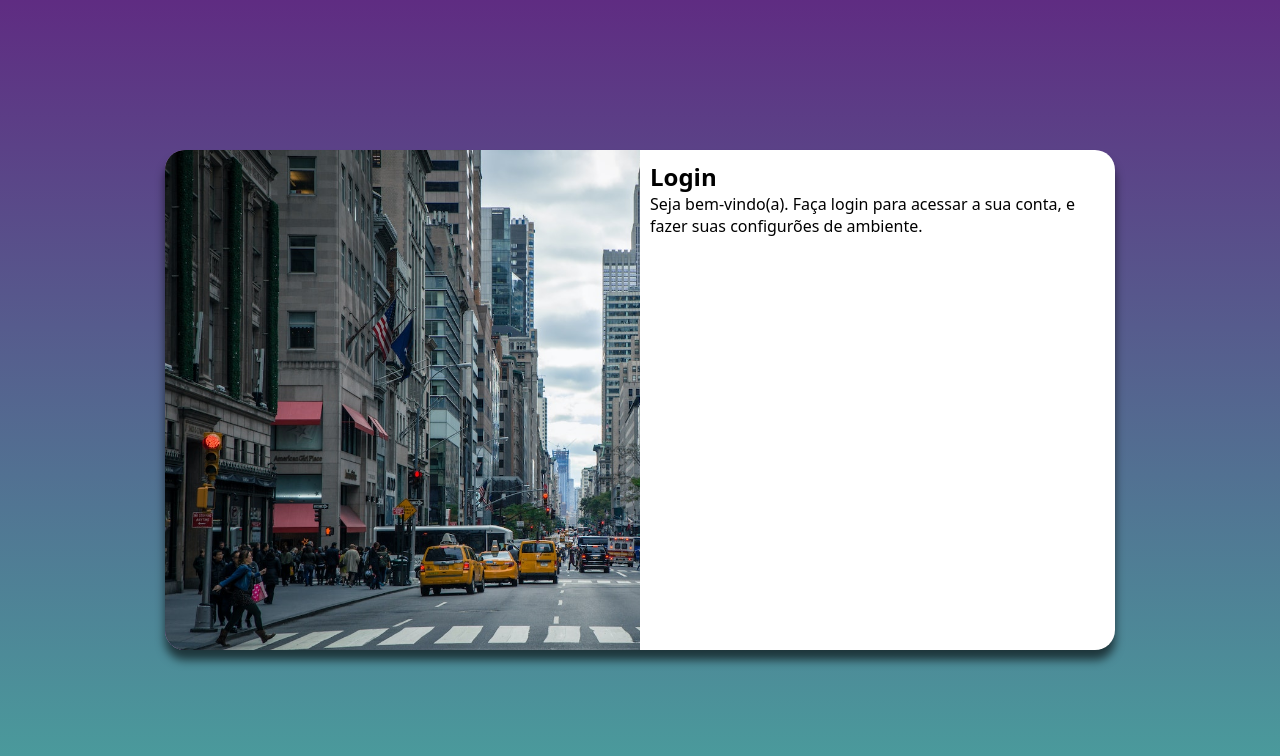
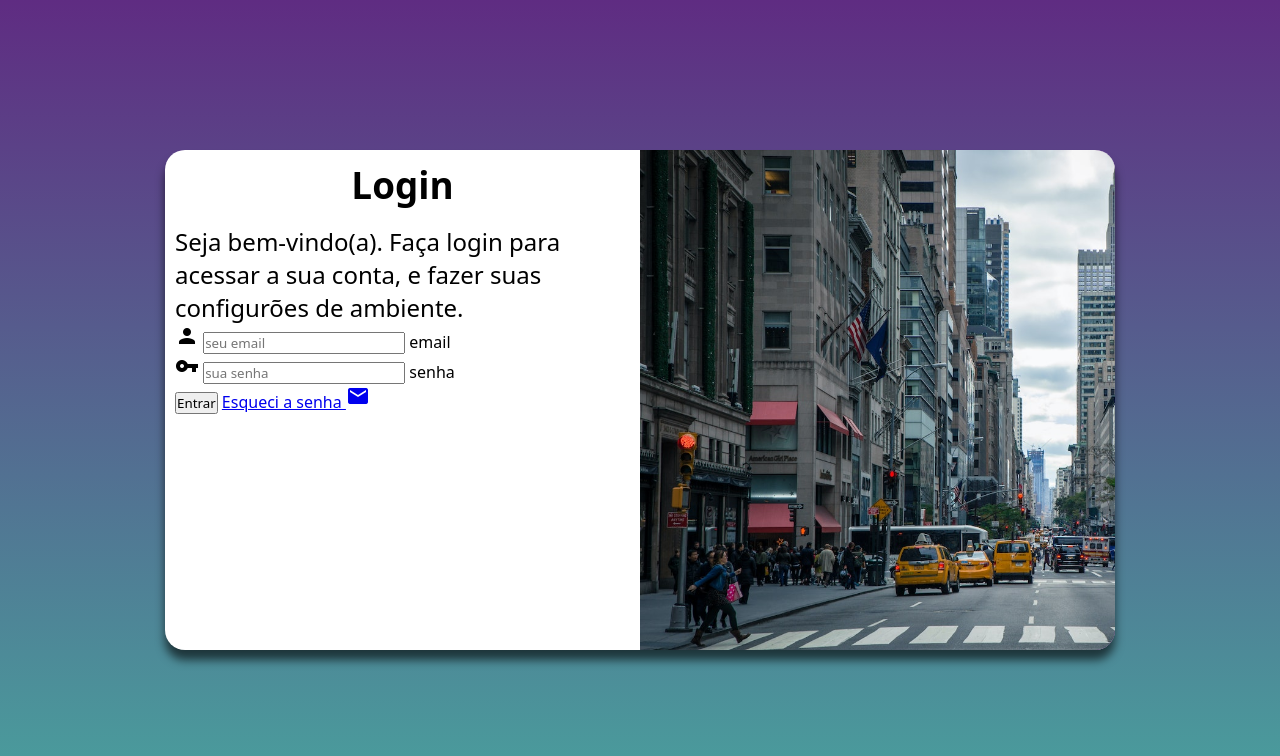
Before and after one commit to nilsonamaral/projeto-login, a plain HTML site: page index.html in a window 1280 px wide. Drawn offline with Linux system fonts and the light colour scheme.

Commit message:
adicionei formulário de login

```diff
--- a/estilos/style.css
+++ b/estilos/style.css
@@ -51,3 +51,12 @@ section#login > div#formulario {
     display: block;
     padding: 10px;
 }
+
+div#formulario > h1 {
+    text-align: center;
+    margin-bottom: 15px;
+}
+
+div#formulario > p {
+    font-size: 0.9em;
+}
--- a/index.html
+++ b/index.html
@@ -5,6 +5,7 @@
     <meta http-equiv="X-UA-Compatible" content="IE=edge">
     <meta name="viewport" content="width=device-width, initial-scale=1.0">
     <title>Document</title>
+    <link href="https://fonts.googleapis.com/icon?family=Material+Icons" rel="stylesheet">
     <link rel="stylesheet" href="estilos/style.css">
     <link rel="stylesheet" href="media-query.css">
 </head>
@@ -17,7 +18,20 @@
             <div id="formulario">
                 <h1>Login</h1>
                 <p>Seja bem-vindo(a). Faça login para acessar a sua conta, e fazer suas configurões de ambiente.</p>
-                <form action="login.php" method="post"></form>
+                <form action="login.php" method="post">
+                    <div class="campo">
+                        <span class="material-icons">person</span>
+                        <input type="email" name="email" id="iemail" placeholder="seu email" autocomplete="email" required maxlength="30">
+                        <label for="iemail">email</label>
+                    </div>
+                    <div class="campo">
+                        <span class="material-icons">vpn_key</span>
+                        <input type="password" name="senha" id="isenha" placeholder="sua senha" autocomplete="current-password" required minlength="8" maxlength="30">
+                        <label for="isenha">senha</label>
+                    </div>
+                    <input type="submit" value="Entrar">
+                    <a href="esqueci.html">Esqueci a senha <i class="material-icons">mail</i></a>
+                </form>
             </div>
         </section>
     </main>
--- a/media-query.css
+++ b/media-query.css
@@ -44,13 +44,21 @@
     }
 
     section#login > div#imagem {
-        float: left;
+        float: right;
         width: 50%;
         height: 100%;
     }
 
     section#login > div#formulario {
-        float: right;
+        float: left;
         width: 50%;
     }
+
+    div#formulario > h1 {
+        font-size: 2.3em;
+    }
+
+    div#formulario > p {
+        font-size: 1.5em;
+    }
 }
```
Also changed, not shown: 2 other files.
